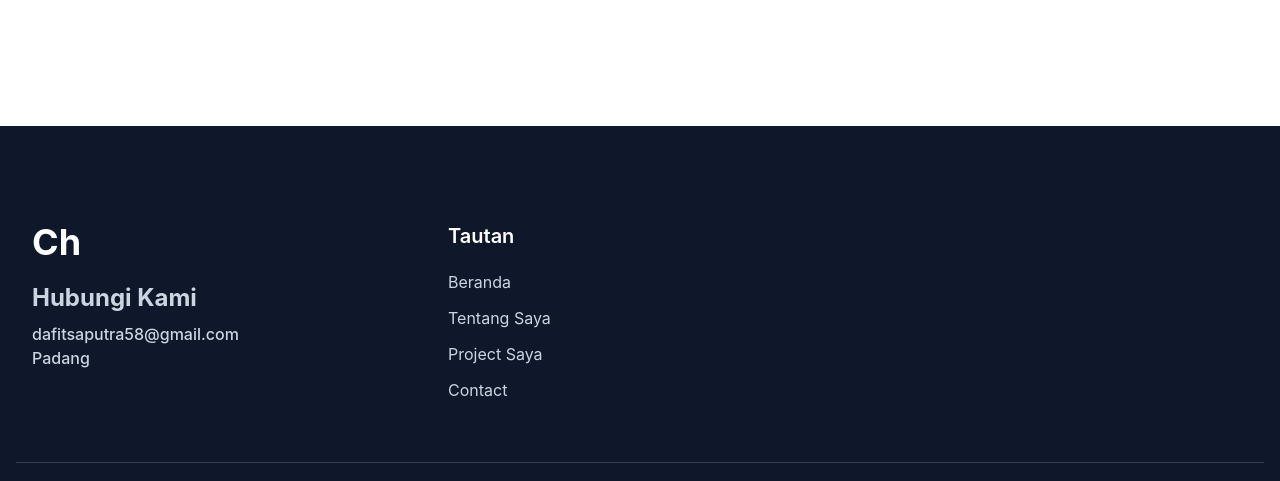
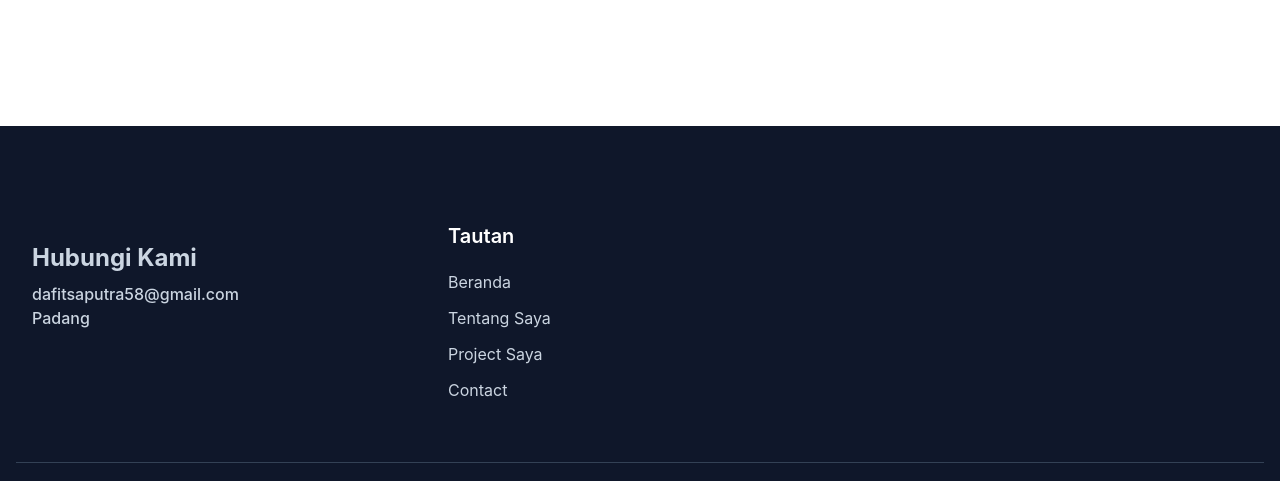
Before and after one commit to Dafitsaputra58/Joki-Program-PKL-Skripsi, a website: page index.html in a window 1280 px wide. Shown: the part 2503-2984 px from the top of the page. Drawn offline with Linux system fonts and the light colour scheme.

Commit message:
Update index.html

```diff
--- a/index.html
+++ b/index.html
@@ -329,7 +329,7 @@
       <div class="container">
         <div class="flex flex-wrap">
           <div class="mb-12 w-full px-4 font-medium text-slate-300 md:w-1/3">
-            <h2 class="mb-5 text-4xl font-bold text-white">Ch</h2>
+            <h2 class="mb-5 text-4xl font-bold text-white"></h2>
             <h3 class="mb-2 text-2xl font-bold">Hubungi Kami</h3>
             <p>dafitsaputra58@gmail.com</p>
             <p></p>
```
